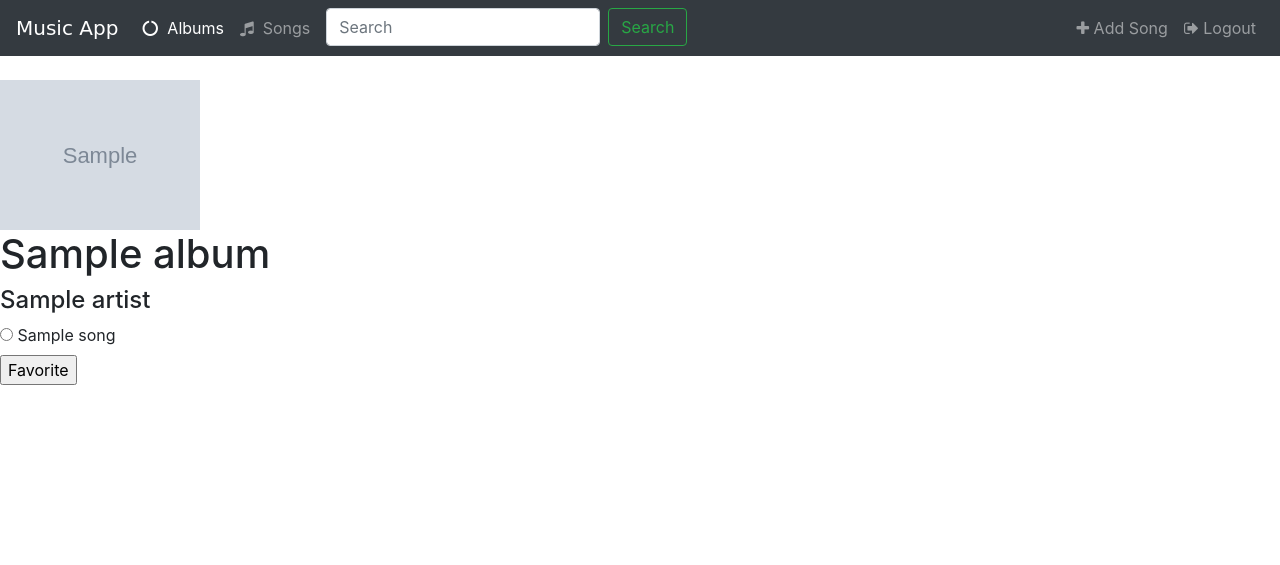
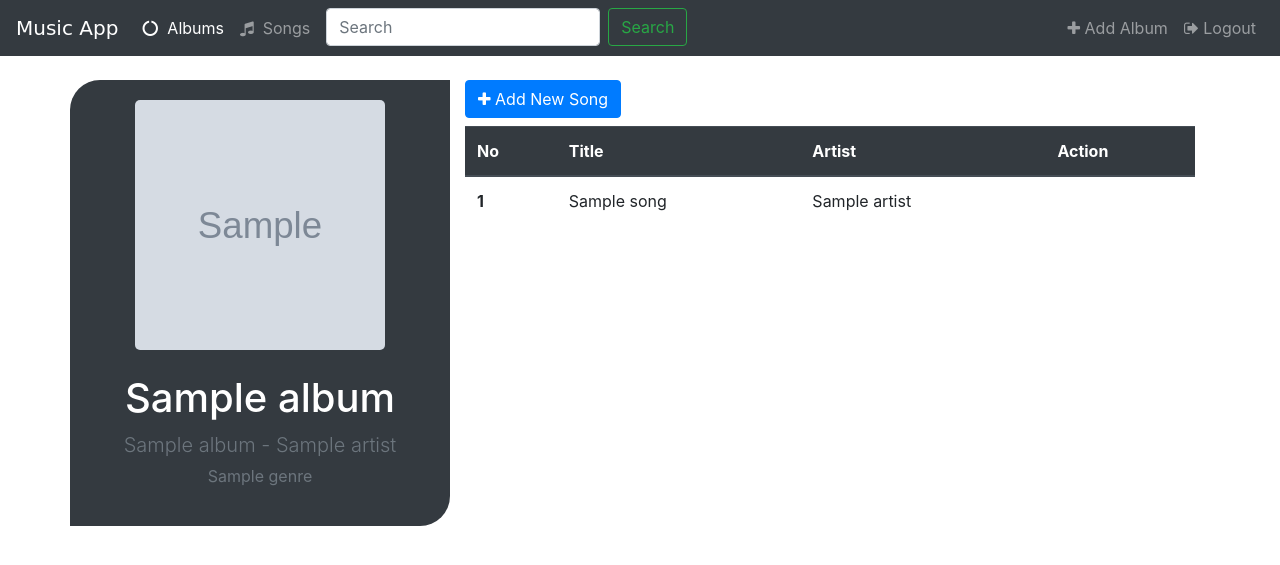
Before and after one commit to rifqirosyidi/django-website, a Django app: template music/templates/music/detail.html in a window 1280 px wide. Shown: the top 565 px of the page. Run offline with Django 3.2, Linux system fonts and the light colour scheme; the template is opened without the code that fills it: most values are stand-ins (such as "Sample title", 1, 10 or a date in 2020); grey boxes marked "Sample" are stand-in pictures; some libraries are stand-ins or nearby versions; some web fonts are replaced.

Commit message:
working with form create new album

```diff
--- a/music/models.py
+++ b/music/models.py
@@ -1,12 +1,15 @@
 from django.db import models
+from django.urls import reverse
 
 
-# Create your models here.
 class Album(models.Model):
     artist = models.CharField(max_length=100)
     album_title = models.CharField(max_length=100)
     genre = models.CharField(max_length=100)
     album_logo = models.CharField(max_length=1000)
+
+    def get_absolute_url(self):
+        return reverse('music:detail', kwargs={'pk': self.pk})
 
     def __str__(self):
         return self.album_title + " - " + self.artist
--- a/music/static/music/style.css
+++ b/music/static/music/style.css
@@ -1,3 +1,19 @@
 .brand-font {
     font-family: 'ZCOOL KuaiLe', cursive;
 }
+
+.size-same {
+    height: 150px;
+    object-fit: cover;
+}
+
+.image-detail {
+    border-radius: 5px;
+}
+
+.album-detail-side {
+    background: #343a40 !important;
+    border-radius: 30px 0px 30px 0px;
+    padding: 20px;
+    color: white;
+}
--- a/music/templates/music/base.html
+++ b/music/templates/music/base.html
@@ -23,7 +23,7 @@
     <div class="collapse navbar-collapse" id="navbarTogglerDemo02">
         <ul class="navbar-nav mr-auto mt-2 mt-lg-0">
             <li class="nav-item active">
-                <a class="nav-link" href="#"><i class="fa fa-circle-o-notch"></i>&nbsp; Albums</a>
+                <a class="nav-link" href="{% url 'music:index' %}"><i class="fa fa-circle-o-notch"></i>&nbsp; Albums</a>
             </li>
             <li class="nav-item">
                 <a class="nav-link" href="#"><i class="fa fa-music"></i>&nbsp; Songs</a>
@@ -39,7 +39,7 @@
         <!-- NavBar Right-->
         <ul class="navbar-nav ml-auto">
             <li class="nav-item">
-                <a class="nav-link" href="#"><i class="fa fa-plus"></i>&nbsp;Add Song</a>
+                <a class="nav-link" href="{% url 'music:album-create' %}"><i class="fa fa-plus"></i>&nbsp;Add Album</a>
             </li>
             <li class="nav-item">
                 <a class="nav-link" href="#"><i class="fa fa-sign-out"></i>&nbsp;Logout</a>
@@ -47,8 +47,10 @@
         </ul>
     </div>
 </nav>
-    {% block content %}
-    {% endblock content%}
+    <div class="container">
+        {% block content %}
+        {% endblock content%}
+    </div>
     <script src="https://code.jquery.com/jquery-3.3.1.slim.min.js" integrity="sha384-q8i/X+965DzO0rT7abK41JStQIAqVgRVzpbzo5smXKp4YfRvH+8abtTE1Pi6jizo" crossorigin="anonymous"></script>
     <script src="https://cdnjs.cloudflare.com/ajax/libs/popper.js/1.14.7/umd/popper.min.js" integrity="sha384-UO2eT0CpHqdSJQ6hJty5KVphtPhzWj9WO1clHTMGa3JDZwrnQq4sF86dIHNDz0W1" crossorigin="anonymous"></script>
     <script src="https://stackpath.bootstrapcdn.com/bootstrap/4.3.1/js/bootstrap.min.js" integrity="sha384-JjSmVgyd0p3pXB1rRibZUAYoIIy6OrQ6VrjIEaFf/nJGzIxFDsf4x0xIM+B07jRM" crossorigin="anonymous"></script>
--- a/music/templates/music/detail.html
+++ b/music/templates/music/detail.html
@@ -2,26 +2,45 @@
 
 {% block title %} Album Details {% endblock title %}
 {% block content %}
-    <img width="200px" src="{{ album.album_logo }}">
-    <h1>{{ album.album_title }}</h1>
-    <h4>{{ album.artist }}</h4>
 
-    {% if error_message %}
-    <p>{{ error_message }}</p>
-    {% endif %}
+{% if error_message %}
+<p>{{ error_message }}</p>
+{% endif %}
 
-    <form action="#" method="post">
-        {% csrf_token %}
-        {% for song in album.song_set.all %}
-        <input type="radio" id="song{{ forloop.counter }}" name="song" value="{{ song.id }}"/>
-        <label for="song{{ forloop.counter }}">
-            {{ song.song_title }}
-            {% if song.is_favorite %}
-            <img src="http://i.imgur.com/b9b13Rd.png">
-            {% endif %}
-        </label>
-        <br>
-        {% endfor %}
-        <input type="submit" value="Favorite">
-    </form>
+<div class="row">
+    <div class="col-md-4 text-center album-detail-side">
+        <div class="container">
+            <img class="mb-4 image-detail" width="250px" height="250px" src="{{ album.album_logo }}" alt="">
+            <h1 class="jumbotron-heading">{{ album.album_title}}</h1>
+            <p class="lead text-muted">{{ album.album_title }} - {{ album.artist }}<br>
+                <small class="text-muted">{{ album.genre }}</small>
+            </p>
+        </div>
+    </div>
+    <div class="col-md-8">
+        <table class="table">
+            <thead class="thead-dark">
+            <button class="btn btn-primary mb-2"><i class="fa fa-plus"></i> Add New Song</button>
+            <tr>
+                <th scope="col">No</th>
+                <th scope="col">Title</th>
+                <th scope="col">Artist</th>
+                <th scope="col">Action</th>
+            </tr>
+            </thead>
+            <tbody>
+            {% for song in album.song_set.all %}
+            <tr>
+                <th scope="row">{{ forloop.counter }}</th>
+                <td>{{ song.song_title }}</td>
+                <td>{{ song.album.artist}}</td>
+                <td></td>
+            </tr>
+            {% endfor %}
+            <tr>
+            </tbody>
+        </table>
+    </div>
+</div>
+
 {% endblock content%}
--- a/music/urls.py
+++ b/music/urls.py
@@ -5,4 +5,5 @@ app_name = 'music'
 urlpatterns = [
     path('', views.IndexView.as_view(), name='index'),
     path('<int:pk>/', views.DetailView.as_view(), name='detail'),
+    path('album/add', views.AlbumCreate.as_view(), name='album-create'),
 ]
--- a/music/views.py
+++ b/music/views.py
@@ -13,3 +13,8 @@ class IndexView(generic.ListView):
 class DetailView(generic.DetailView):
     model = Album
     template_name = 'music/detail.html'
+
+
+class AlbumCreate(generic.CreateView):
+    model = Album
+    fields = '__all__'
```
Also changed, not shown: music/templates/music/album_form.html (added, +25 -0 lines), music/templates/music/form_template.html (added, +13 -0 lines), music/templates/music/index.html (+20 -3 lines).
